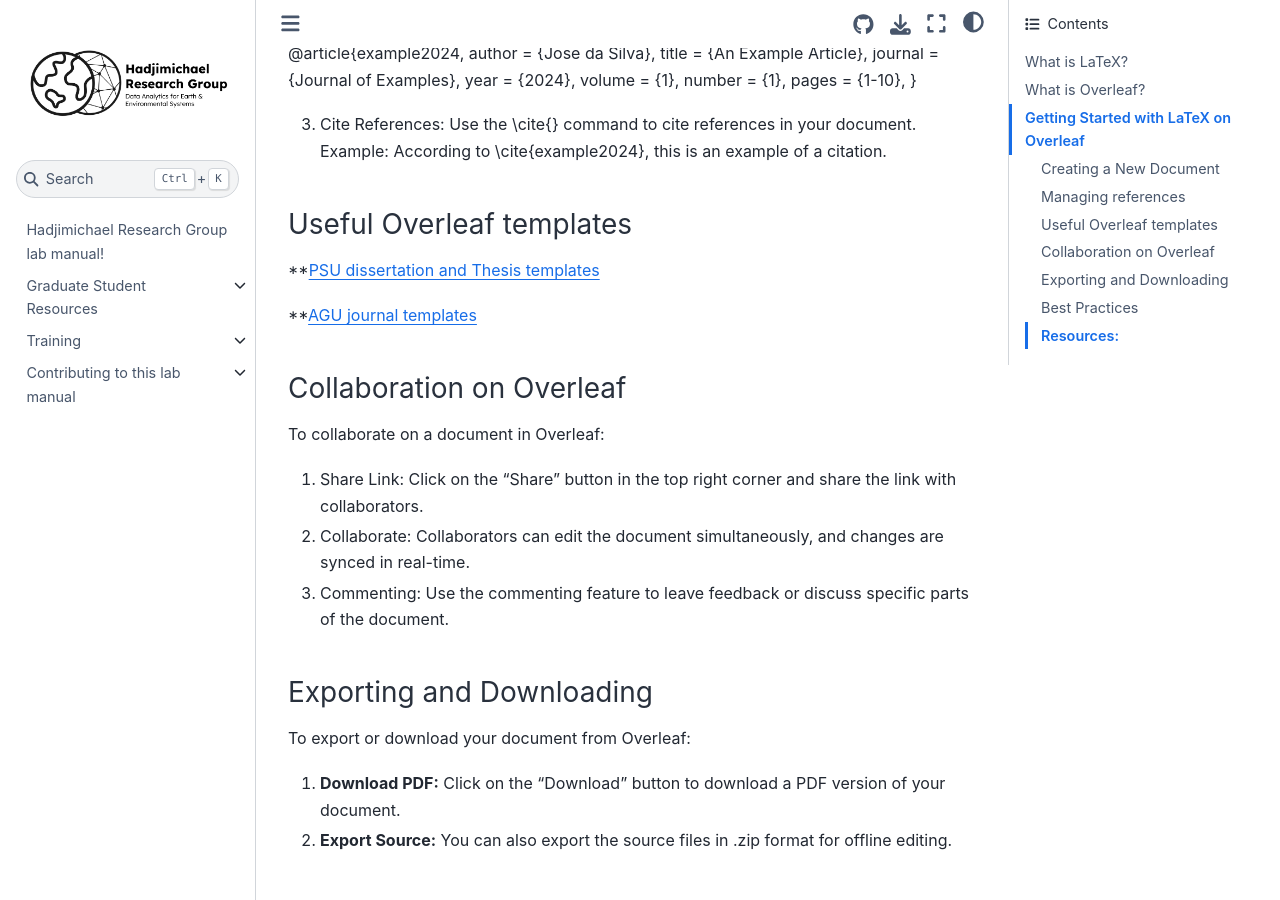
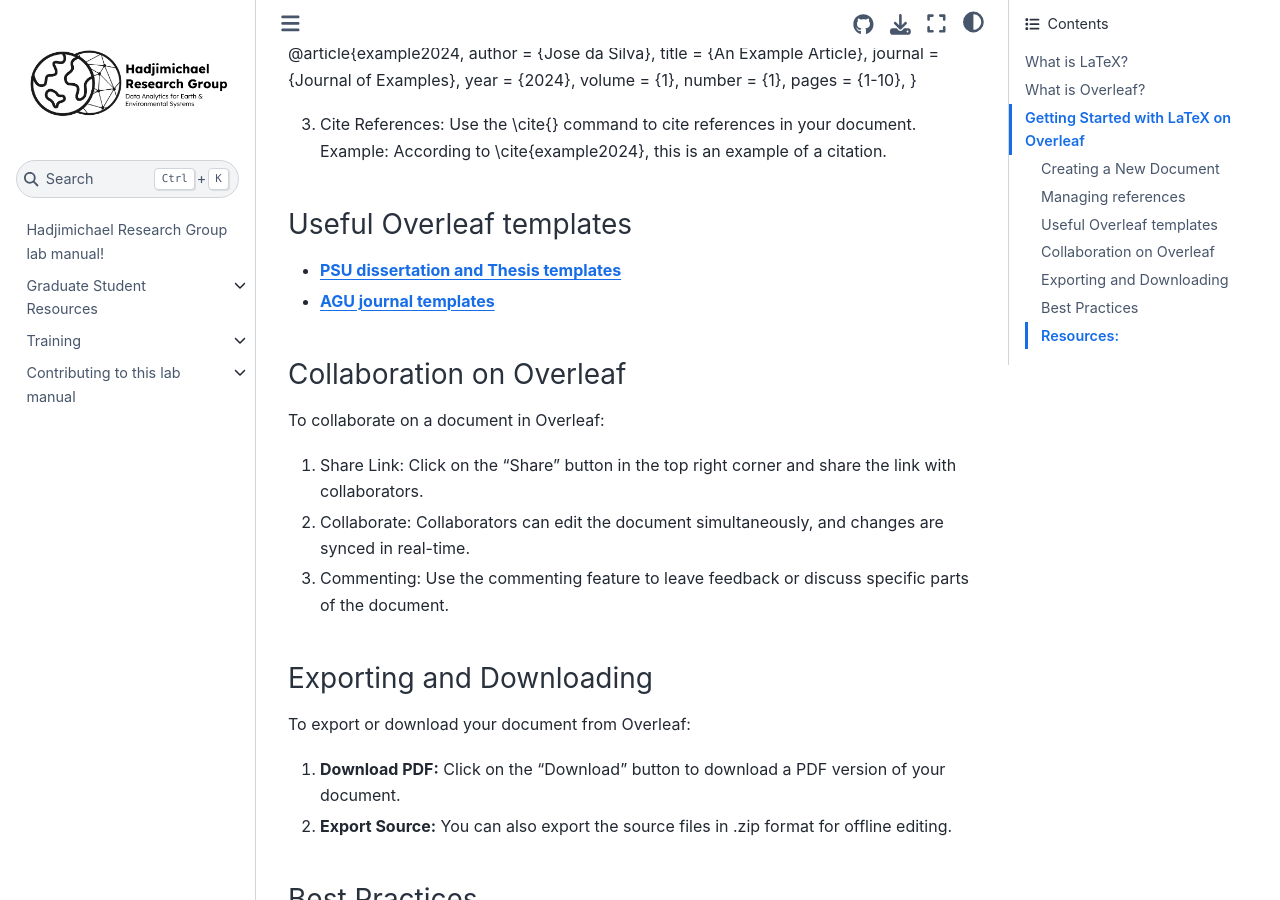
Before and after one commit to HadjimichaelResearchGroup/HadjimichaelResearchGroup.github.io, a Jupyter Book: the page built from docs/Training/LaTeXandOverleaf.md, in a window 1280 px wide and 900 px high, scrolled down 1589 px. Built offline with Jupyter Book 1.0.4 settings and Sphinx 7.4.7 and the Sphinx Book theme 1.1.4, drawn with Linux system fonts in a browser that asks for light colours.

```diff
--- a/docs/Training/LaTeXandOverleaf.md
+++ b/docs/Training/LaTeXandOverleaf.md
@@ -53,9 +53,9 @@ Example .bib entry:
 Example: According to \cite{example2024}, this is an example of a citation.
 
 ### Useful Overleaf templates
-**[PSU dissertation and Thesis templates](https://guides.libraries.psu.edu/latex/templates)
+- **[PSU dissertation and Thesis templates](https://guides.libraries.psu.edu/latex/templates)**
 
-**[AGU journal templates](https://www.overleaf.com/gallery/tagged/agu-official)
+- **[AGU journal templates](https://www.overleaf.com/gallery/tagged/agu-official)**
 
 ### Collaboration on Overleaf
 To collaborate on a document in Overleaf:
```
